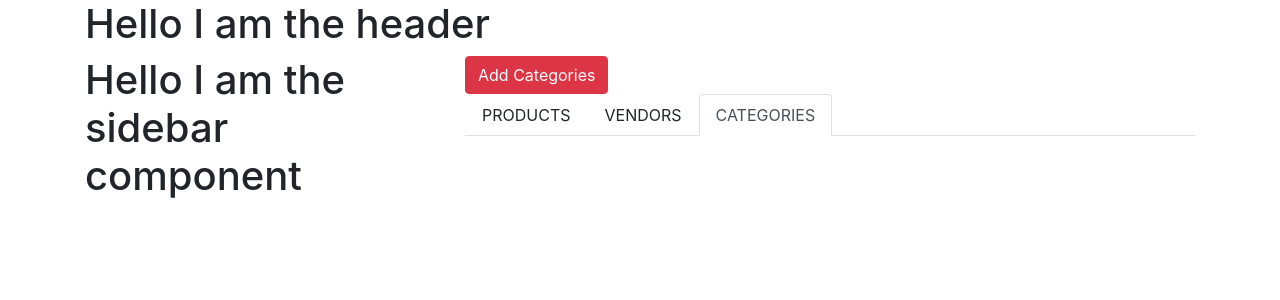
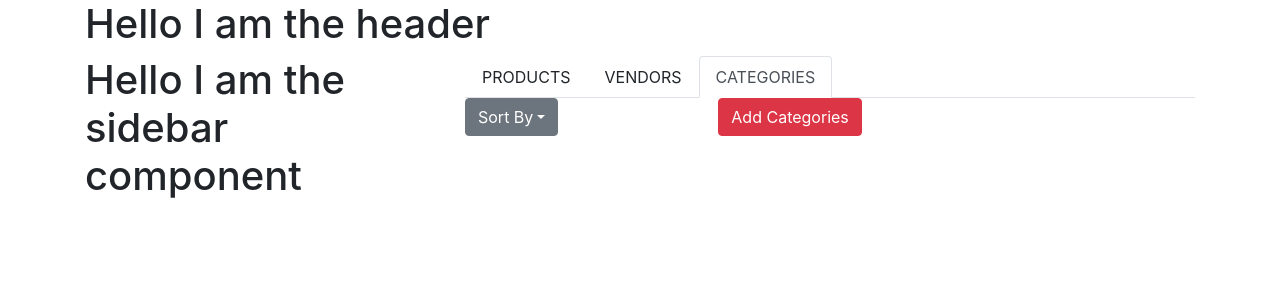
Before and after one commit to CogGrads-TeamTS/grizzly-fe, a React (Create React App) app: page / in a window 1280 px wide. Shown: the top 300 px of the page. Built offline with nearby package versions, Linux system fonts and the light colour scheme; no server answers.

Commit message:
WIP: created SortBy dropdown component, need to implement functionality

```diff
--- /dev/null
+++ b/src/components/Category/CategorySortBy.js
@@ -0,0 +1,45 @@
+import React, { Component } from 'react';
+import { Button, Dropdown, DropdownToggle, DropdownItem, DropdownMenu, ButtonDropdown } from 'reactstrap';
+
+class CategorySortBy extends Component {
+    constructor(props) {
+        super(props);
+
+        this.toggle = this.toggle.bind(this);
+        this.state = {
+            dropdownOpen: false,
+            dropdownValue: 'Sort By',
+            actions: []
+        };
+    }
+
+    toggle(event) {
+        this.setState({
+            dropdownOpen: !this.state.dropdownOpen
+        });
+    }
+
+    changeValue = event => {
+        this.setState({
+          dropdownValue: event.currentTarget.textContent
+        });
+    }
+
+    render() {
+        return (
+            <div>
+                <ButtonDropdown isOpen={this.state.dropdownOpen} toggle={this.toggle}>
+                <DropdownToggle caret>
+                    {this.state.dropdownValue}
+                </DropdownToggle>
+                <DropdownMenu id="categoryDropdown">
+                    <DropdownItem onClick={this.changeValue} id="name">Name</DropdownItem>
+                    <DropdownItem onClick={this.changeValue} id="productCount">Product Count</DropdownItem>
+                </DropdownMenu>
+            </ButtonDropdown>
+          </div>
+        );
+    }
+}
+
+export default CategorySortBy;
--- a/src/components/common/common_tabs.js
+++ b/src/components/common/common_tabs.js
@@ -2,6 +2,8 @@ import React, { Component } from 'react'
 import { TabContent, TabPane, Nav, NavItem, NavLink,Container, Row, Col } from 'reactstrap';
 import classnames from 'classnames';
 import Category from '../Category/Category';
+import CategorySortBy from '../Category/CategorySortBy';
+import CategoryModal from '../Category/categoryModal';
 
 class Tabs extends Component {
     constructor(props) {
@@ -67,6 +69,12 @@ class Tabs extends Component {
                                 </TabPane>
                                 <TabPane tabId="3">
                                     <Row>
+                                        <Col md="4" sm="4" xs="12">
+                                            <CategorySortBy />
+                                        </Col>
+                                        <Col md="4" sm="4" xs="12">
+                                            <CategoryModal buttonLabel="Add Categories" title="Add Category" actionLabel="Done"/>
+                                        </Col>
                                         <Col sm="12">
                                             <Category/>
                                         </Col>
--- a/src/components/homepage.js
+++ b/src/components/homepage.js
@@ -1,20 +1,18 @@
 import React, { Component } from 'react'
 import Tabs from '../components/common/common_tabs';
 
-import CategoryModal from './categoryModal'
+import CategoryModal from './Category/categoryModal'
+import CategorySortBy from './Category/CategorySortBy';
 
 class Homepage extends Component {
 
     render() {
         return (
             <div>
-                <CategoryModal buttonLabel="Add Categories" title="Add Category" actionLabel="Done" />
                 <Tabs />
             </div>
         );
     }
 }
 
-
-
 export default Homepage;
```
Also changed, not shown: src/components/Category/categoryModal.js (renamed from src/components/categoryModal.js), 1 other file (tests, documents, lock files or other folders).
